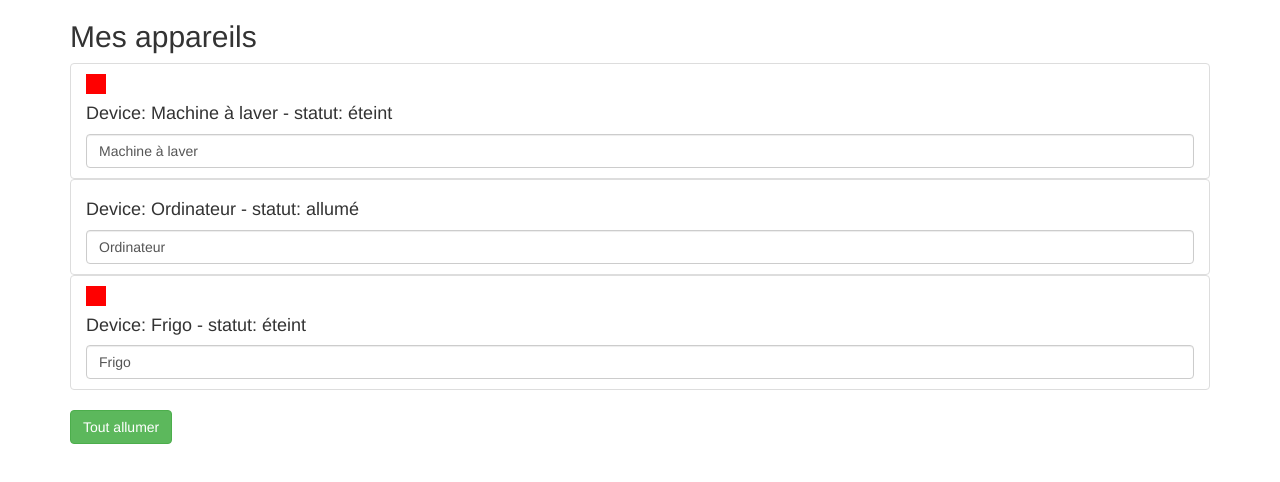
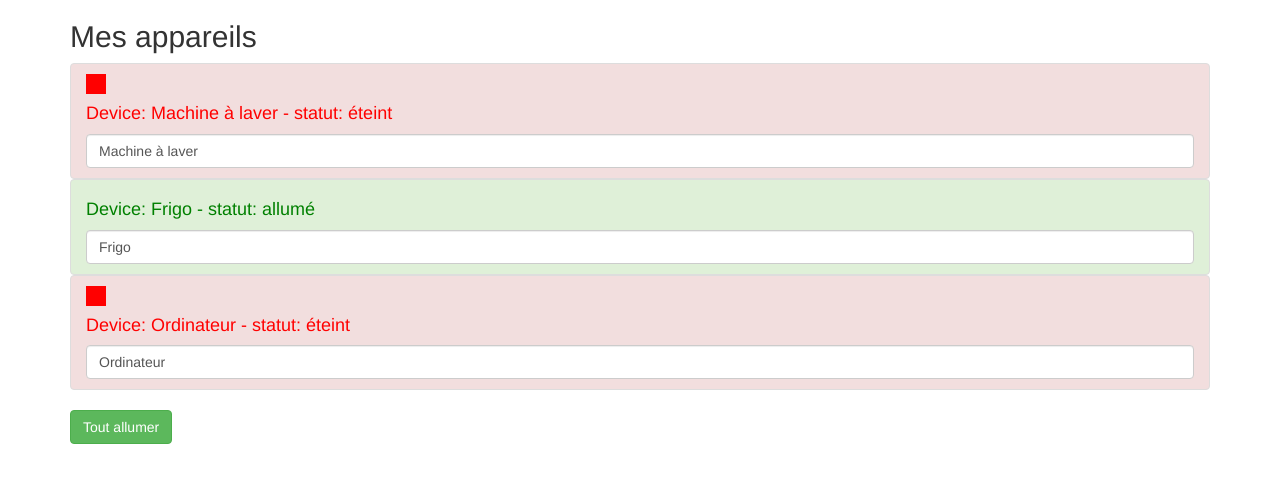
Before and after one commit to gaetank/tuto_angular, an Angular app: page / in a window 1280 px wide. Shown: the top 482 px of the page. Built offline with nearby package versions, Linux system fonts and the light colour scheme.

Commit message:
Ajout des directives (structurelles et attributs)

```diff
--- a/src/app/app.component.html
+++ b/src/app/app.component.html
@@ -24,9 +24,7 @@
     <div class="col-xs-12">
       <h2>Mes appareils</h2>
       <ul class="list-group">
-        <app-device [deviceName]="deviceOne" [deviceStatus]="'éteint'"></app-device>
-        <app-device [deviceName]="deviceTwo" [deviceStatus]="'allumé'"></app-device>
-        <app-device [deviceName]="deviceThree" [deviceStatus]="'éteint'"></app-device>
+        <app-device *ngFor="let device of devices" [deviceName]="device.name" [deviceStatus]="device.status"></app-device>
       </ul>
       <button class="btn btn-success" [disabled]="!isAuth" (click)="onAllumer()">Tout allumer</button>
     </div>
--- a/src/app/app.component.ts
+++ b/src/app/app.component.ts
@@ -9,9 +9,20 @@
   title = 'my awesome app';
   isAuth = false;
 
-  deviceOne = 'Machine à laver';
-  deviceTwo = 'Ordinateur';
-  deviceThree = 'Frigo';
+  devices = [
+    {
+      name: 'Machine à laver',
+      status: 'éteint'
+    },
+    {
+      name: 'Frigo',
+      status: 'allumé'
+    },
+    {
+      name: 'Ordinateur',
+      status: 'éteint'
+    }
+  ];
 
   constructor() {
     setTimeout(
--- a/src/app/device/device.component.html
+++ b/src/app/device/device.component.html
@@ -1,6 +1,9 @@
-<li class="list-group-item">
-    <div style="width:20px;height:20px;background-color:red;"
-    *ngIf="deviceStatus === 'éteint'"></div>
-  <h4>Device: {{ deviceName }} - statut: {{ deviceStatus }}</h4>
-  <input type="text" class="form-control" [(ngModel)]="deviceName">
+<li [ngClass]="{'list-group-item': true,
+                'list-group-item-success': deviceStatus === 'allumé',
+                'list-group-item-danger': deviceStatus === 'éteint'}">
+
+    <div style="width:20px;height:20px;background-color:red;" *ngIf="deviceStatus === 'éteint'"></div>
+
+    <h4 [ngStyle]="{color: getColor()}">Device: {{ deviceName }} - statut: {{ deviceStatus }}</h4>
+    <input type="text" class="form-control" [(ngModel)]="deviceName">
 </li>
--- a/src/app/device/device.component.ts
+++ b/src/app/device/device.component.ts
@@ -19,4 +19,12 @@
     return this.deviceStatus;
   }
 
+  getColor() {
+    if(this.deviceStatus === 'éteint') {
+      return 'red';
+    } else {
+      return 'green';
+    }
+  }
+
 }
```
